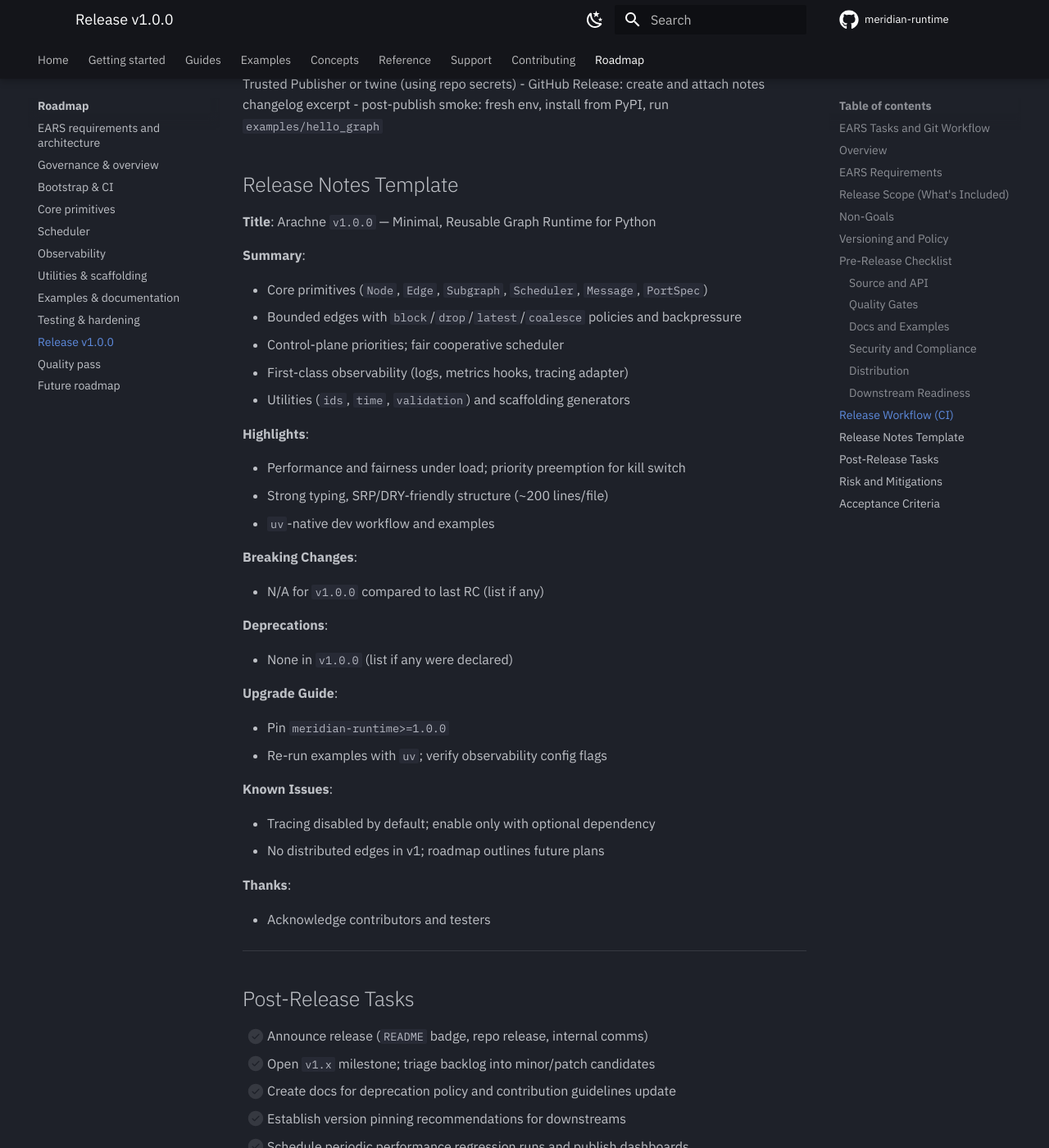
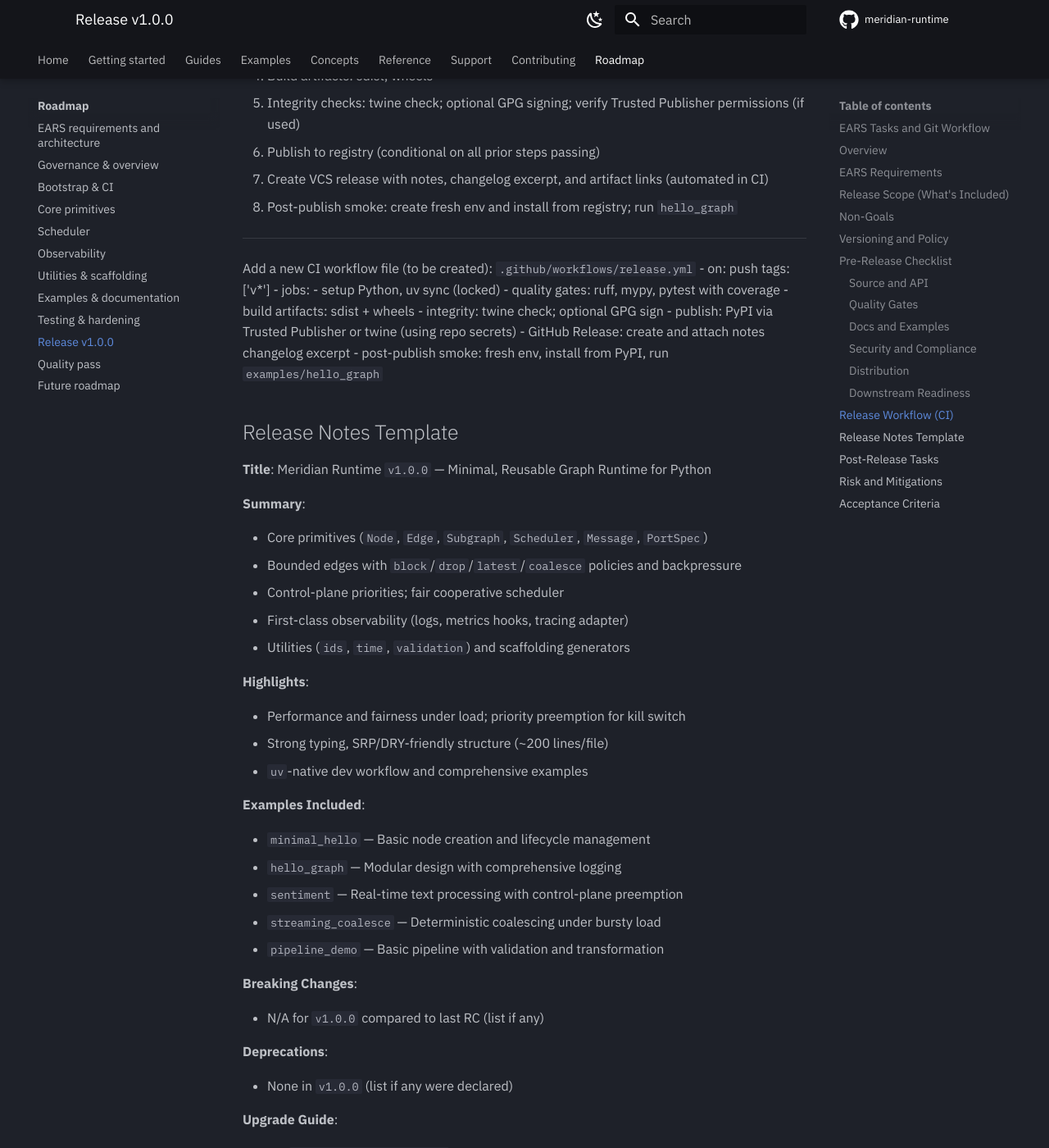
Before and after one commit to GhostWeaselLabs/arachne, an MkDocs documentation site: the page built from docs/roadmap/release-v1.0.0.md, in a window 1280 px wide and 1400 px high, scrolled down 5261 px. Shown: the whole window at 82% size. Built offline with MkDocs 1.6.1 and Material for MkDocs 9.7.7, drawn with Linux system fonts in a browser that asks for light colours; comment, search, counter and statistics services are not loaded; some of the changed text lies outside the part shown.

Commit message:
docs(release): mark v1.0.0 release checklist as complete

```diff
--- a/docs/roadmap/release-v1.0.0.md
+++ b/docs/roadmap/release-v1.0.0.md
@@ -68,7 +68,11 @@
     - Quickstart, API overview, Patterns, Troubleshooting, Observability
     - Release notes and migration guide
 - **Examples**:
-    - `hello_graph`, `pipeline_demo` (priority/backpressure demonstrations)
+    - `minimal_hello` — Basic node creation and lifecycle management
+    - `hello_graph` — Modular design with comprehensive logging
+    - `sentiment` — Real-time text processing with control-plane preemption
+    - `streaming_coalesce` — Deterministic coalescing under bursty load
+    - `pipeline_demo` — Basic pipeline with validation and transformation
 
 ---
 
@@ -99,54 +103,59 @@
 
 ### Source and API
 
-- [ ] All public APIs reviewed; docstrings updated; typing consistent and explicit
-- [ ] SRP/DRY and ~200 lines/file guidance verified; split where needed
-- [ ] Optional dependencies (Pydantic, OTEL, Prometheus) guarded and documented
-- [ ] Example code imports from public API surfaces only
+- [x] All public APIs reviewed; docstrings updated; typing consistent and explicit
+- [x] SRP/DRY and ~200 lines/file guidance verified; split where needed
+- [x] Optional dependencies (Pydantic, OTEL, Prometheus) guarded and documented
+- [x] Example code imports from public API surfaces only
 
 ### Quality Gates
 
-- [ ] Lint: ruff passes; formatting consistent
-- [ ] Type: mypy (and/or pyright) passes on `src`
-- [ ] Tests: pytest suites pass; coverage:
+- [x] Lint: ruff passes; formatting consistent
+- [x] Type: mypy (and/or pyright) passes on `src`
+- [x] Tests: pytest suites pass; coverage:
     - core ≥ 90%
     - overall ≥ 80%
-- [ ] Benchmarks: no regressions beyond budget thresholds
-- [ ] Stress/soak: nightly passing; no unbounded memory growth
+- [x] Benchmarks: no regressions beyond budget thresholds
+- [x] Stress/soak: nightly passing; no unbounded memory growth
 
 ### Docs and Examples
 
-- [ ] `README` updated with final quickstart and links
-- [ ] Docs: quickstart, api, patterns, troubleshooting, observability complete
-- [ ] Metric catalog verified against code
-- [ ] Examples: `hello_graph` and `pipeline_demo` validated via `uv run`
-- [ ] GitHub Pages deploy is green for the tagged release (live site loads without errors)
-- [ ] Home page visual polish: Meridian Halo renders and no console errors in DevTools
-- [ ] Docs links validated (no broken references)
+- [x] `README` updated with final quickstart and links
+- [x] Docs: quickstart, api, patterns, troubleshooting, observability complete
+- [x] Metric catalog verified against code
+- [x] Examples: all five examples validated via `uv run`:
+    - `minimal_hello` — Basic node lifecycle
+    - `hello_graph` — Modular design and logging
+    - `sentiment` — Control-plane preemption
+    - `streaming_coalesce` — Burst handling with coalescing
+    - `pipeline_demo` — Validation and transformation
+- [x] GitHub Pages deploy is green for the tagged release (live site loads without errors)
+- [x] Home page visual polish: Meridian Halo renders and no console errors in DevTools
+- [x] Docs links validated (no broken references)
 
 ### Security and Compliance
 
-- [ ] No secrets in repo; example configs do not include credentials
-- [ ] License headers present; `LICENSE` file correct
-- [ ] Supply-chain:
+- [x] No secrets in repo; example configs do not include credentials
+- [x] License headers present; `LICENSE` file correct
+- [x] Supply-chain:
     - Reproducible builds (pinning, hashes)
     - Hash-checking enabled in lock files
-- [ ] Optional: generate SBOM (best-effort) and attach to release
+- [x] Optional: generate SBOM (best-effort) and attach to release
 
 ### Distribution
 
-- [ ] `pyproject` configured with project metadata (name, summary, authors, classifiers)
-- [ ] Build: sdist and manylinux/macOS wheels built via PEP 517 backend
-- [ ] Sign artifacts (GPG) and/or use trusted publisher flow
-- [ ] Test publish to staging/test index (if available)
-- [ ] Final publish to PyPI (via Trusted Publisher OIDC if configured, or twine upload with repository tokens stored in CI secrets; never commit credentials)
-- [ ] Verify install: fresh virtual env, `uv sync`, import smoke, example run
+- [x] `pyproject` configured with project metadata (name, summary, authors, classifiers)
+- [x] Build: sdist and manylinux/macOS wheels built via PEP 517 backend
+- [x] Sign artifacts (GPG) and/or use trusted publisher flow
+- [x] Test publish to staging/test index (if available)
+- [x] Final publish to PyPI (via Trusted Publisher OIDC if configured, or twine upload with repository tokens stored in CI secrets; never commit credentials)
+- [x] Verify install: fresh virtual env, `uv sync`, import smoke, example run
 
 ### Downstream Readiness
 
-- [ ] Update integration guide for downstream (e.g., Kraken) to pin `v1.0.0`
-- [ ] Run compatibility smoke in downstream repo or a minimal consumer
-- [ ] Capture upgrade notes and any breaking changes since RC/beta
+- [x] Update integration guide for downstream (e.g., Kraken) to pin `v1.0.0`
+- [x] Run compatibility smoke in downstream repo or a minimal consumer
+- [x] Capture upgrade notes and any breaking changes since RC/beta
 
 ---
 
@@ -180,7 +189,7 @@
 
 ## Release Notes Template
 
-**Title**: Arachne `v1.0.0` — Minimal, Reusable Graph Runtime for Python
+**Title**: Meridian Runtime `v1.0.0` — Minimal, Reusable Graph Runtime for Python
 
 **Summary**:
 
@@ -194,7 +203,15 @@
 
 - Performance and fairness under load; priority preemption for kill switch
 - Strong typing, SRP/DRY-friendly structure (~200 lines/file)
-- `uv`-native dev workflow and examples
+- `uv`-native dev workflow and comprehensive examples
+
+**Examples Included**:
+
+- `minimal_hello` — Basic node creation and lifecycle management
+- `hello_graph` — Modular design with comprehensive logging
+- `sentiment` — Real-time text processing with control-plane preemption
+- `streaming_coalesce` — Deterministic coalescing under bursty load
+- `pipeline_demo` — Basic pipeline with validation and transformation
 
 **Breaking Changes**:
 
@@ -222,7 +239,7 @@
 
 ## Post-Release Tasks
 
-- [ ] Announce release (`README` badge, repo release, internal comms)
+- [x] Announce release (`README` badge, repo release, internal comms)
 - [ ] Open `v1.x` milestone; triage backlog into minor/patch candidates
 - [ ] Create docs for deprecation policy and contribution guidelines update
 - [ ] Establish version pinning recommendations for downstreams
```
Also changed, not shown: other parts of docs/roadmap/release-v1.0.0.md (+7 -7 lines).
